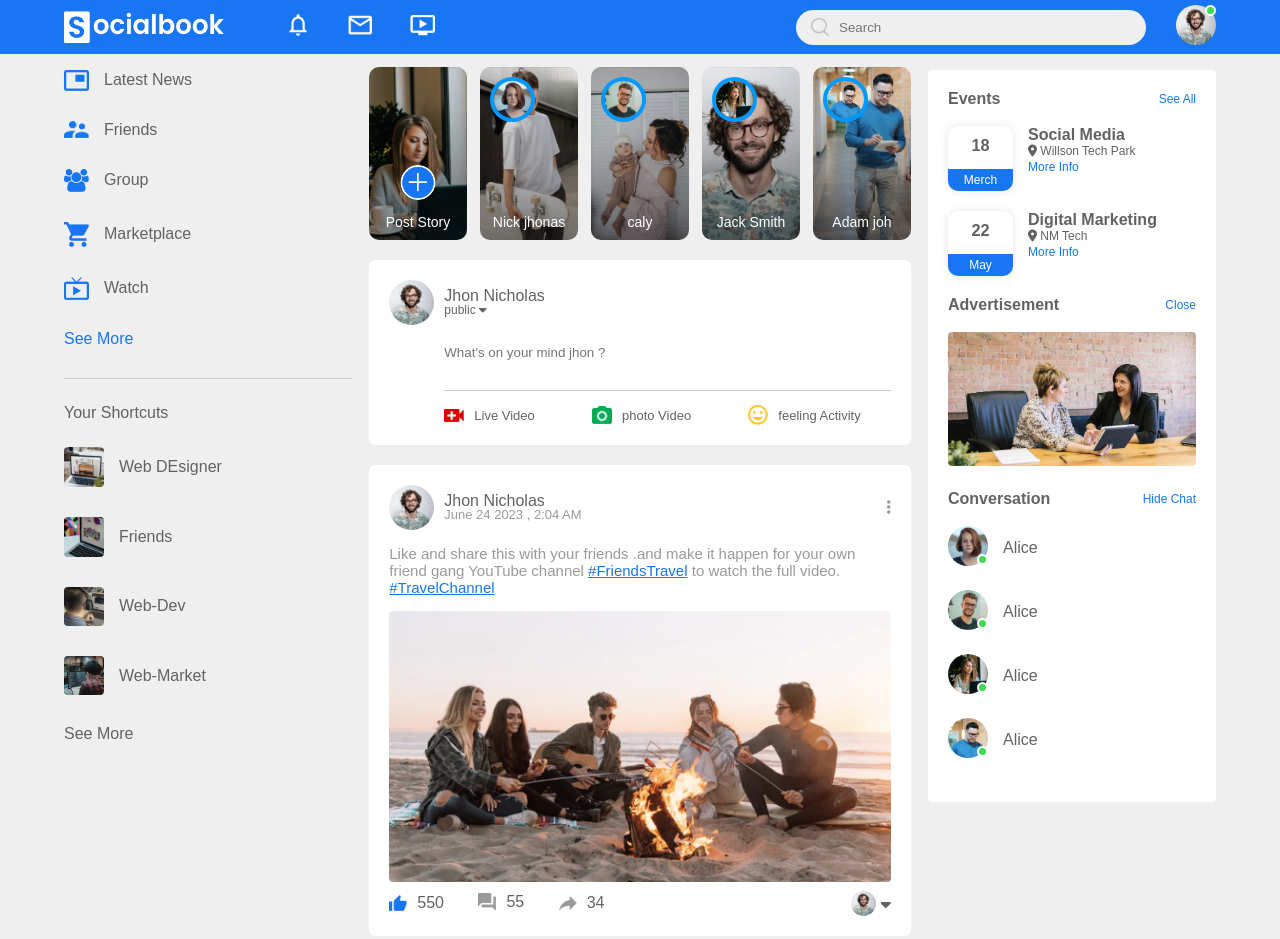
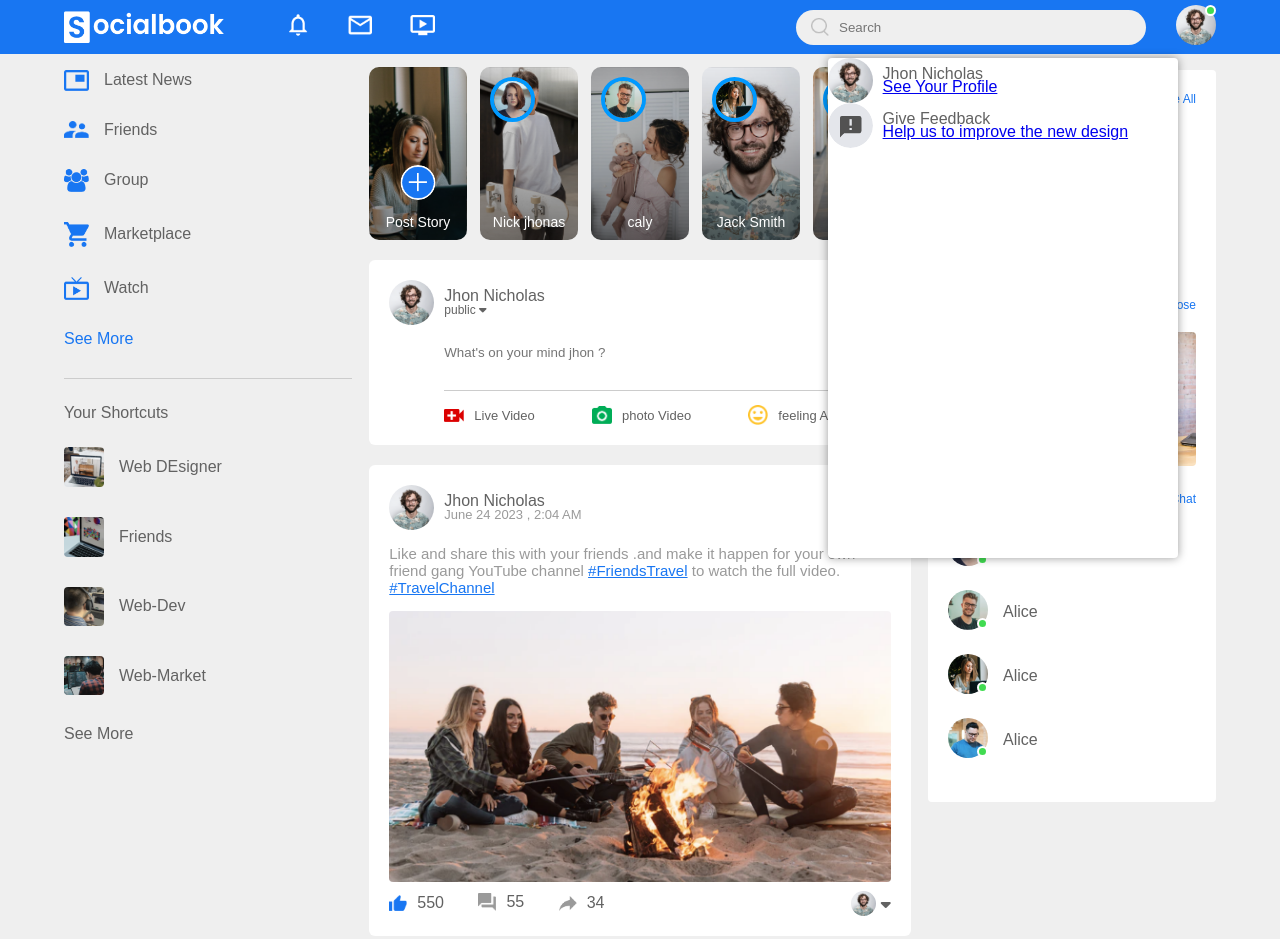
Before and after one commit to sabrinaahmednitu/Facebook, a plain HTML site: page index.html in a window 1280 px wide. Shown: the top 939 px of the page. Drawn offline with Linux system fonts and the light colour scheme.

Commit message:
nav my profile 03 minute

```diff
--- a/index.html
+++ b/index.html
@@ -33,6 +33,27 @@
           <img src="images/profile-pic.png" alt="" />
         </div>
       </div>
+      <!------- nav settings-menu ------->
+      <div class="settings-menu">
+           <!-- user-profile 1 -->
+        <div class="user-profile">
+          <img src="images/profile-pic.png" alt="" />
+          <div>
+            <p>Jhon Nicholas</p>
+           <a href="#">See Your Profile</a>
+          </div>
+        </div>
+           <!-- user-profile 2 -->
+        <div class="user-profile">
+          <img src="images/feedback.png" alt="" />
+          <div>
+            <p>Give Feedback</p>
+           <a href="#">Help us to improve the new design</a>
+          </div>
+        </div>
+
+      </div>
+
     </nav>
     <!-- navigation -->
 
@@ -363,7 +384,6 @@
           <p>Alice</p>
         </div>
       </div>
-
     </div>
     <!-- left-sidebar_________ main________ right-sidebar -->
 
@@ -371,8 +391,6 @@
       <p>Copyright 2023 - Sabrina Ahmed Nitu</p>
     </div>
 
-
-
     <script src="script.js"></script>
   </body>
 </html>
--- a/style.css
+++ b/style.css
@@ -80,6 +80,25 @@ nav {
   top: 0;
   right: 0;
 }
+
+/* settings-menu */
+
+.settings-menu{
+background: #fff;
+position: absolute;
+width: 90%;
+max-width: 350px;
+height: 500px;
+box-shadow: 0 0 10px rgba(0,0,0,0.4);
+border-radius: 4px;
+overflow: hidden;
+top: 108%;
+right: 8%;
+}
+
+
+
+
 
 /* left-sidebar main right-sidebar */
 
```
